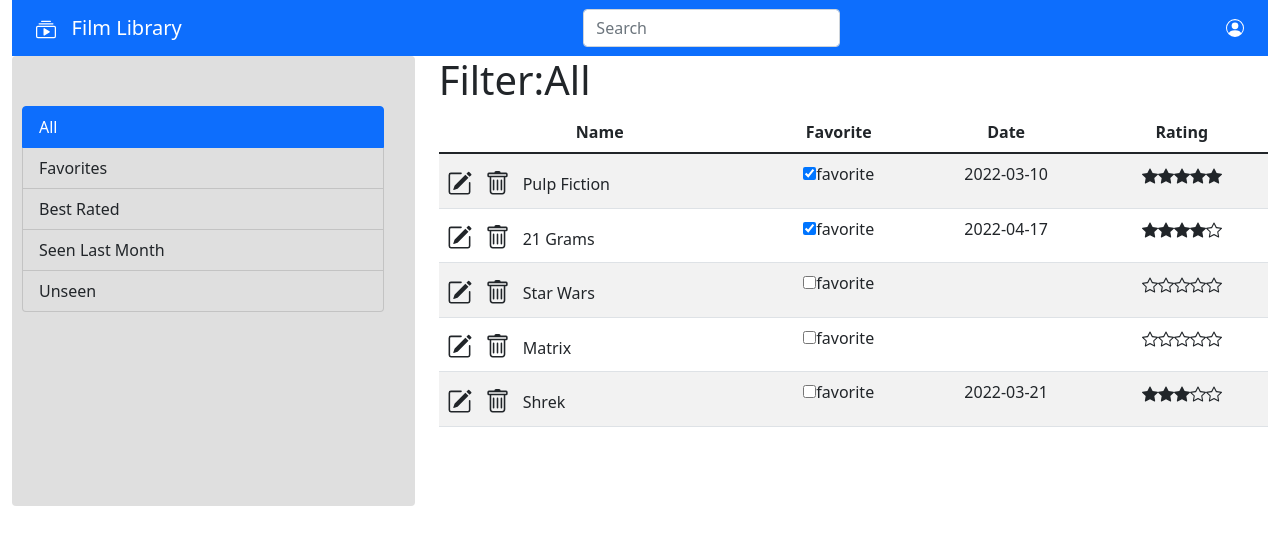
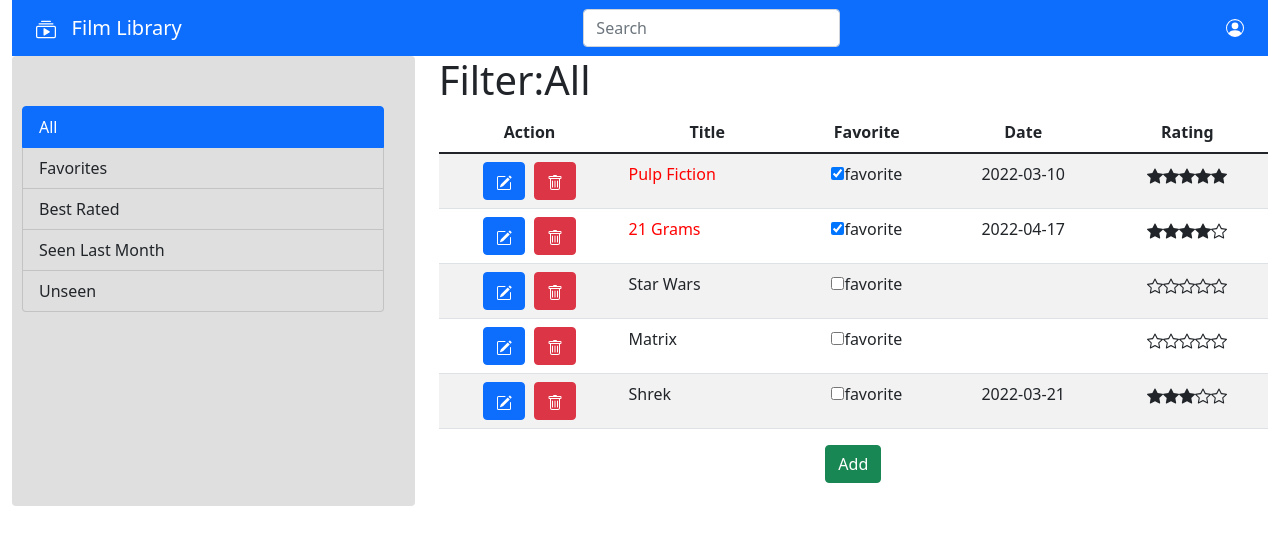
Before and after one commit to elena-dodici/WABigLab, a React (Create React App) app: page / in a window 1280 px wide. Shown: the top 544 px of the page. Built offline with nearby package versions, Linux system fonts and the light colour scheme.

Commit message:
bug version

```diff
--- a/src/App.js
+++ b/src/App.js
@@ -22,18 +22,37 @@ const fakeFilms=[
 
 function App() {
   const [films,setFilms] = useState(fakeFilms);
-  const [filterStatus,setFilterStatus] = useState(id_filter.All)
+  const [filterStatus,setFilterStatus] = useState(id_filter.All);
 
+  const deleteFilm = (filmTitle)=>{
+    setFilms((fms)=>fms.filter(fm=>fm.title !== filmTitle));
+  }
+  const addFilm = (film)=>{
+    setFilms(oldFilms=>[...oldFilms,film]);
+  }
+  const updateFilm=(film)=>{
+
+    setFilms(oldFilms=>{
+      return oldFilms.map(fm=>{
+        if(fm.title === film.title){
+          fm.favorite = film.favorite;
+          fm.date = film.date;
+          fm.rating = film.rating;
+        }
+        return fm;
+      })
+    });
+    // console.log(films);
+  }
   const changeFav=(filmTitle)=>{
     //fms是原来的state
-    let tempFilm = [...films]
+    let tempFilm = [...films];
     tempFilm.forEach((x)=>{
       if(x.title === filmTitle){
         x.favorite = !x.favorite;
-
       }
-    })
-    setFilms(tempFilm)
+    });
+    setFilms(tempFilm);
     // alert(filmTitle,"changeFav");
 
   }
@@ -42,7 +61,7 @@ function App() {
     //console.log(myfilter);
     if(filterStatus !== myfilter)
         setFilterStatus(myfilter);
-  }
+  };
 
 //????????? 为什么被调用了两次？？？？  react的问题
   const filterFilms=()=>{
@@ -104,7 +123,7 @@ function App() {
         showLSFilm = {showLS} showSLMFilm = {showSLM} ></MyNavBar> */}
         <MyNavBar filterFunction ={filterFunc} ></MyNavBar>
         {/* <FilmLists films={films}></FilmLists> */}
-        <FilmLists films={filterFilms()} changeFav ={changeFav} filterStatus ={filterStatus}></FilmLists>
+        <FilmLists films={filterFilms()} deleteFilm={deleteFilm} addFilm={addFilm} editFilm={updateFilm} changeFav ={changeFav} filterStatus ={filterStatus}></FilmLists>
 
       </Row>
     </Container>
--- /dev/null
+++ b/src/component/FilmForm.js
@@ -0,0 +1,58 @@
+import {Button, Form,Row,Col} from 'react-bootstrap';
+import { useState } from 'react';
+import dayjs from 'dayjs';
+
+function FilmForm(props){
+
+    const [title,setTitle] = useState(props.film? props.film.title:'');
+    const [fav,setFav] = useState(props.film? props.film.favorite:false);
+
+    // const [date,setDate] = useState(dayjs());
+    const [date,setDate] = useState(props.film.date? props.film.date.format('YYYY-MM-DD'):undefined);
+    const [rating,setRating] = useState(props.film.rating? props.film.rating:0);
+    const handleSubmit=(event)=>{
+        event.preventDefault();
+        let film={}
+        if(date===undefined){
+            film = {title:title,favorite:fav,rating:rating};
+        }else{
+            film = {title:title,favorite:fav,date:dayjs(date),rating:rating};
+        }
+
+        if(props.film === undefined)
+            props.addFilm(film);
+        else
+            props.editFilm(film);
+    }
+    return(
+        <Form onSubmit={handleSubmit}>
+            <Row className="mb-3 align-items-center" >
+                <Form.Group as={Col} >
+                    {/* 要加个验证！不能添加重复的title，并且edit的时候不能修改这个位置！ */}
+                    <Form.Label column  >Film Title</Form.Label>
+                    <Form.Control type="text" required={true} value={title} placeholder="Film Title" onChange={event => setTitle(event.target.value)}/>
+                </Form.Group>
+                <Form.Group as={Col}>
+                    <Form.Label column >Date</Form.Label>
+                    {/* <Form.Control type="date"   value={()=>{if(date==="") return date; else return date.format('YYYY-MM-DD');}} onChange={event => setDate(event.target.value)}/> */}
+                    <Form.Control type="date"   value={date} onChange={event => setDate(event.target.value)}/>
+                </Form.Group>
+
+                <Form.Group as={Col}>
+                    <Form.Label column>Rating</Form.Label>
+                    <Form.Control type="number" min={0} max={5} value={rating} onChange={event => setRating(event.target.value)}/>
+                </Form.Group>
+                <Form.Group className='mb-3' as={Col}>
+                    <Col sm={3}>
+                        <Form.Check  type="checkbox" label="Favorite" checked={fav} onChange={event => setFav(!fav)}/>
+                    </Col>
+                </Form.Group>
+            </Row>
+            <Form.Group className='mb-3'>
+                <Button variant='primary' type='submit' >Save</Button> &nbsp;
+                <Button variant='danger' onClick={props.cancel}>cancel</Button>
+            </Form.Group>
+        </Form>
+    )
+}
+export{FilmForm}
--- a/src/component/FilmTable.js
+++ b/src/component/FilmTable.js
@@ -1,6 +1,7 @@
 import 'bootstrap/dist/css/bootstrap.min.css'
-import React from 'react';
-import {  Col, Table } from "react-bootstrap";
+import {React,useState} from 'react';
+import { FilmForm } from './FilmForm';
+import {  Col, Table,Button } from "react-bootstrap";
 import { BsStarFill,BsStar,BsPencilSquare,BsTrash } from "react-icons/bs";
 import './Film.css';
 const name_filter=["All",
@@ -12,17 +13,21 @@ function FilmLists(props){
     return(
         <Col sm={8} >
           <h1 className='txt-left'>Filter:{name_filter[props.filterStatus-1]}</h1>
-          <FilmTable films={props.films} changeFav={props.changeFav}></FilmTable>
+          <FilmTable films={props.films} changeFav={props.changeFav} deleteFilm={props.deleteFilm} editFilm={props.editFilm} addFilm={props.addFilm} ></FilmTable>
         </Col>
     );
 }
 
 function FilmTable(props) {
+  const [showForm,setShowForm] = useState(false);
+  const [editableFilm,setEditableFilm] = useState();
     return(
+      <>
         <Table striped>
           <thead>
             <tr>
-            <th>Name</th>
+              <th>Action</th>
+              <th>Title</th>
               <th>Favorite</th>
               <th>Date</th>
               <th>Rating</th>
@@ -30,24 +35,38 @@ function FilmTable(props) {
           </thead>
           <tbody>
               {/* films = {xxxx} 前面的films是属性下一个调用的props科通过 '.films'获得，props.films返回的是{xxx}的值 */}
+
             {
-            props.films.map((f) => <FilmRow film={f} key={f.title} changeFav ={props.changeFav} />)
+
+              props.films.map((f) => <FilmRow film={f} key={f.title} changeFav ={props.changeFav} deleteFilm={props.deleteFilm} setShowForm={setShowForm} setEditableFilm={setEditableFilm}/>)
               //在这里filter！
             }
           </tbody>
         </Table>
+        {showForm ? <FilmForm film={editableFilm} addFilm={ (film)=>{props.addFilm(film); setShowForm(false);} } editFilm={(film)=>{props.editFilm(film);setShowForm(false);}} cancel={()=>setShowForm(false)} ></FilmForm>:
+          <Button variant='success'onClick={()=>{setShowForm(true)}} >Add</Button>
+        }
+      </>
     );
   }
 
 function FilmRow(props){
     return(
         // <tr><FilmData film={props.film} /><FilmAction /></tr>
-        <tr><FilmData film={props.film} changeFav={props.changeFav} /></tr>
+
+        <tr>
+          <FilmActions film={props.film} deleteFilm={props.deleteFilm} setShowForm={props.setShowForm} setEditableFilm={props.setEditableFilm}  />
+          <FilmData film={props.film} changeFav={props.changeFav} />
+
+        </tr>
     );
 }
 function FilmData(props){
-  // 声明一个叫 "count" 的 state 变量
-  let [mychecked,setChecked]=React.useState(props.film.favorite);
+  // 声明一个叫 "mychecked" 的 state 变量
+
+  let [mychecked,setChecked] = useState(props.film.favorite);
+  console.log('2',props.film.favorite)
+  console.log('3',mychecked);
   const stars= [];
   for(let i=0;i<props.film.rating;++i){
     stars.push(<BsStarFill key={i+'f'}/>);
@@ -67,15 +86,12 @@ function FilmData(props){
   return(
     <>
     {/* 必须有个single root  */}
-        <td className='column-left' >
-          <span style={{fontSize: 25}}>
-            <BsPencilSquare /> &nbsp;
-            <BsTrash/> &nbsp;
-          </span>
-          {props.film.title}
-        </td>
-        {/* <td>{String(props.film.favorite)}</td> */}
-        {/* <td><input  name='favorite' type={"checkbox"} />favorite</td> */}
+      {
+        mychecked?
+        <td className='column-left' style={{color: "red"}} >{props.film.title}</td> :
+        <td className='column-left' > {props.film.title}</td>
+      }
+
       <td>
         <Checkbox
           filmtitle={props.film.title}
@@ -92,6 +108,14 @@ function FilmData(props){
     </>
   );
 }
+function FilmActions(props){
+  // style={{fontSize: 15}}
+  return <td>
+    <Button variant='primary' onClick={()=>{props.setShowForm(true);props.setEditableFilm(props.film)}}> <BsPencilSquare /></Button> &nbsp;
+    <Button variant='danger' onClick={()=>{props.deleteFilm(props.film.title)}}> <BsTrash/> </Button>
+  </td>
+
+}
 function Checkbox({filmtitle,label,value,onChange}){
   return (
     <label>
@@ -100,9 +124,7 @@ function Checkbox({filmtitle,label,value,onChange}){
     </label>
   );
 }
-// function FilmAction(){
-//     return <td><Button variant='danger'><i className='bi bi-trash2'>X</i></Button></td>
-// }
+
 
 // export写文件最后  只有FilmLists才需要再文件外使用
  export {FilmLists};
```
Lines whose indentation alone changed are shown as unchanged.
